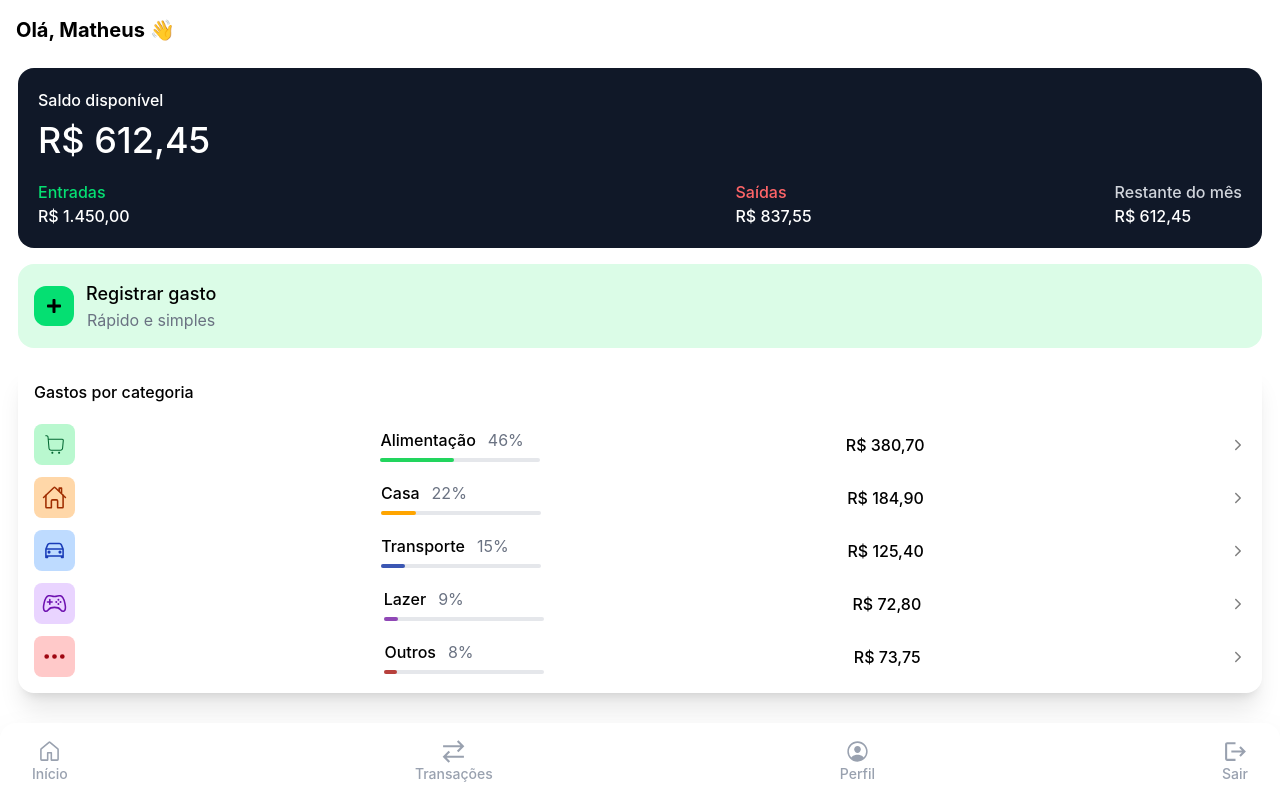
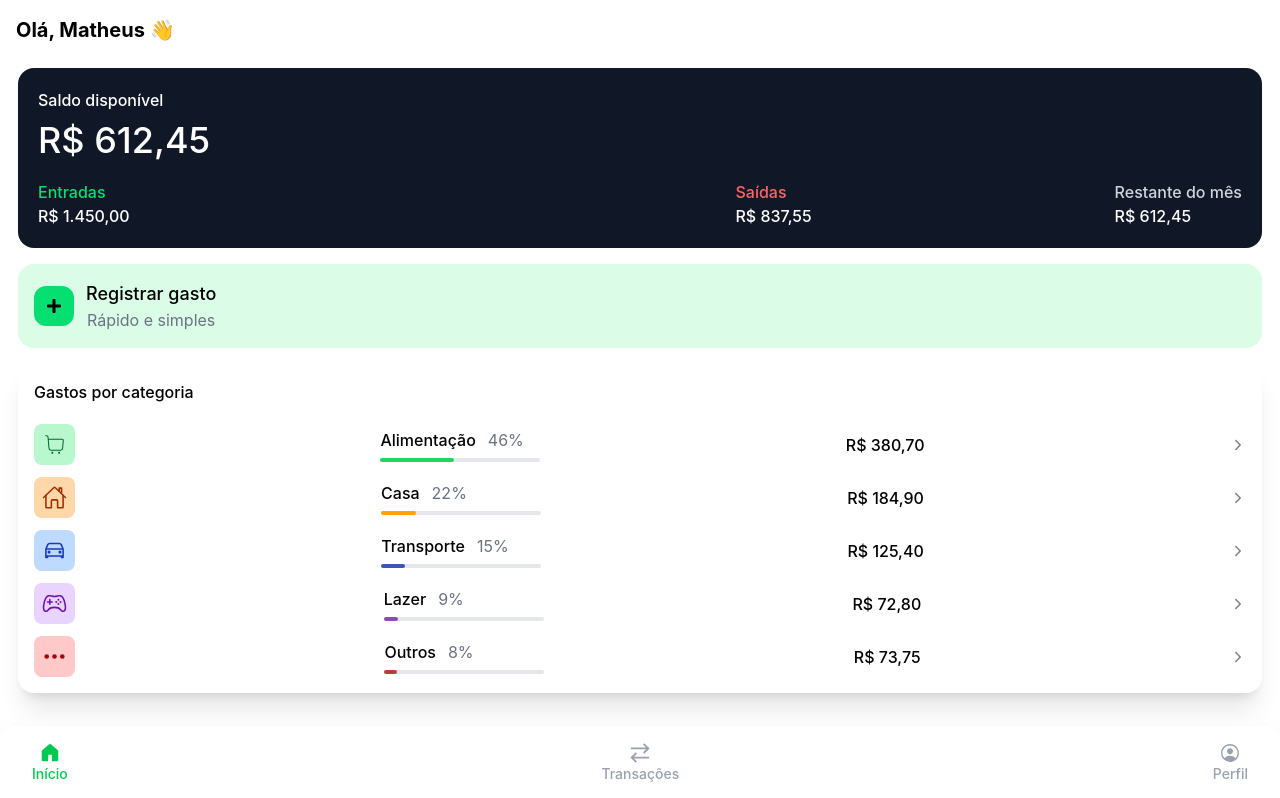
Before and after one commit to ed-matheus/finanflow, a React (Vite) app: page / in a window 1280 px wide. Shown: the top 798 px of the page. Built offline with nearby package versions, Linux system fonts and the light colour scheme.

Commit message:
finalizing bottom navigation and hiding rolling sidebar

```diff
--- a/src/components/BottomNav.jsx
+++ b/src/components/BottomNav.jsx
@@ -5,33 +5,31 @@ import { GrTransaction } from "react-icons/gr";
 import { IoPersonCircleOutline } from "react-icons/io5";
 import { IoPersonCircle } from "react-icons/io5";
 import { MdLogout } from "react-icons/md";
+import { NavLink } from "react-router-dom";
 
 const BottomNav = () => {
   const navItems = [
     {
       id: 1,
-      icon: <GoHome size={25} />,
+      icon: GoHome,
+      iconFill: GoHomeFill,
       name: "Início",
       link: '/',
     },
     {
       id: 2,
-      icon: <GrTransaction size={25} />,
+      icon: GrTransaction,
+      iconFill: GrTransaction,
       name: "Transações",
       link: '/transactions',
     },
     {
       id: 3,
-      icon: <IoPersonCircleOutline size={25} />,
+      icon: IoPersonCircleOutline,
+      iconFill: IoPersonCircle,
       name: "Perfil",
       link: '/profile',
-    },
-    {
-      id: 4,
-      icon: <MdLogout size={25} />,
-      name: "Sair",
-      link: '/login',
-    },
+    }
   ]
 
   return (
@@ -39,12 +37,26 @@ const BottomNav = () => {
       <ul className='flex items-center justify-between text-sm font-medium'>
         {
           navItems.map(item => (
-            <li
-            key={item.id}
-            className={`flex flex-col items-center text-gray-400 hover:${"" ? "" : ""}`}
-            >
-              {item.icon}
-              {item.name}
+            <li key={item.id}>
+              <NavLink
+                to={item.link}
+                className={({ isActive }) =>
+                  `flex flex-col items-center ${
+                    isActive ? "text-green-500" : "text-gray-400"
+                  }`
+                }
+              >
+                {({ isActive }) => {
+                  const Icon = isActive ? item.iconFill : item.icon
+
+                  return (
+                    <>
+                      <Icon size={22} />
+                      <span>{item.name}</span>
+                    </>
+                  )
+                }}
+              </NavLink>
             </li>
           ))
         }
--- a/src/index.css
+++ b/src/index.css
@@ -9,21 +9,6 @@ body {
   /* font-family: "Roboto", sans-serif; */
 }
 
-progress {
-  appearance: none;
+body::-webkit-scrollbar {
+  display: none;
 }
-
-progress::-webkit-progress-bar {
-  background: #e5e7eb;
-  border-radius: 9999px;
-}
-
-progress::-webkit-progress-value {
-  /* background: #3b82f6; */
-  border-radius: 9999px;
-}
-
-progress::-moz-progress-bar {
-  /* background: #3b82f6; */
-  border-radius: 9999px;
-}
```
